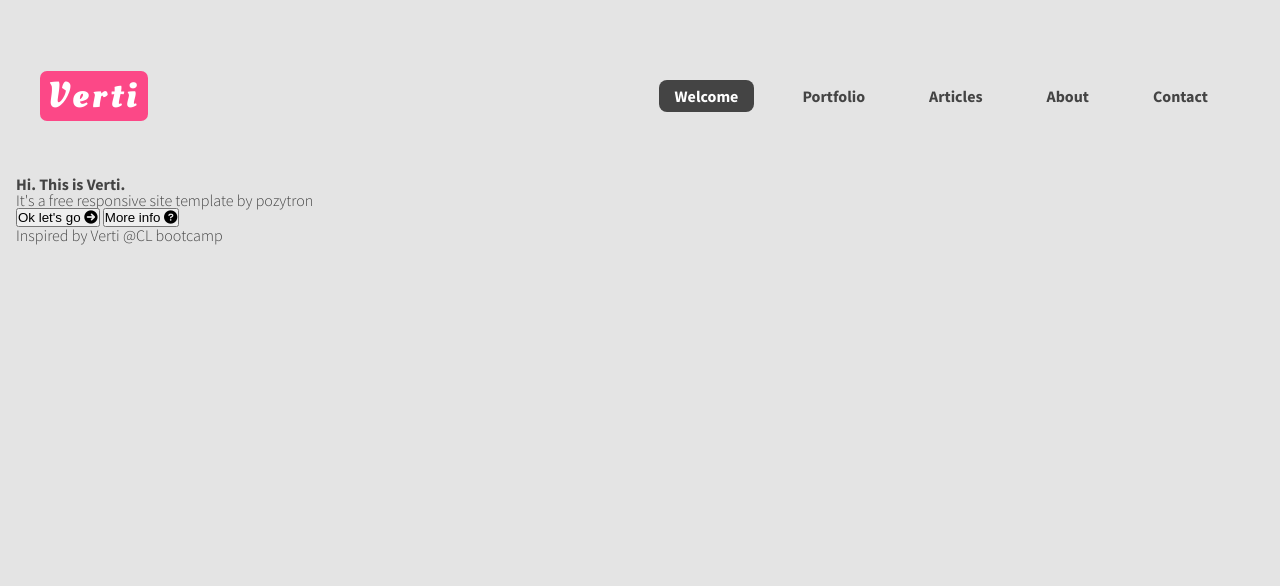
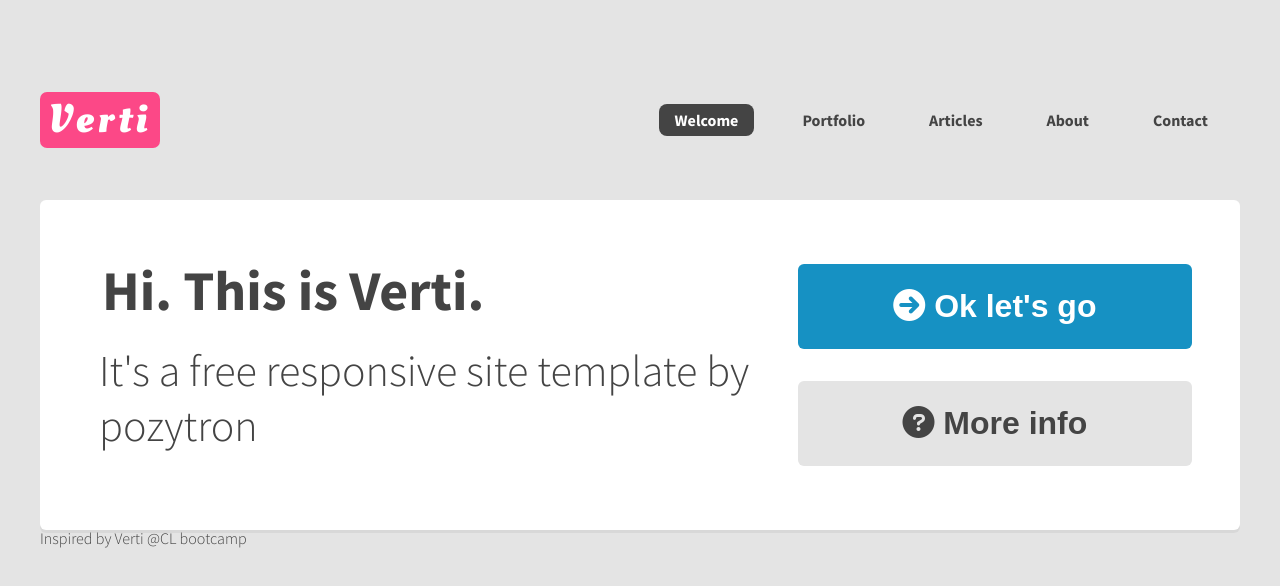
Before and after one commit to pozytron/Verti, a website: page public/index.html in a window 1280 px wide. Drawn offline with Linux system fonts and the light colour scheme.

Commit message:
welcome section added

```diff
--- a/public/index.html
+++ b/public/index.html
@@ -24,17 +24,22 @@
         </ul>
     </nav>
 </header>
-<section>
-    <h2>Hi. This is Verti.</h2>
-    <p>It's a free responsive site template by pozytron</p>
-    <button>
-        Ok let's go
-        <span class="fas fa-arrow-circle-right"></span>
-    </button>
-    <button>
-        More info
-        <span class="fas fa-question-circle"></span>
-    </button>
+<section class="welcome">
+    <div class="welcome__content">
+    <h2 class="welcome__title">Hi. This is Verti.</h2>
+    <p class="welcome__description">It's a free responsive site template by pozytron</p>
+    </div>
+    <div class="welcome__actions">
+        <button class="welcome__cta">
+            <span class="fas fa-arrow-circle-right"></span>
+            Ok let's go
+        </button>
+        <button class="welcome__more">
+            <span class="fas fa-question-circle"></span>
+            More info
+        </button>
+
+    </div>
 </section>
 
 
--- a/src/styles/_base.scss
+++ b/src/styles/_base.scss
@@ -1,9 +1,7 @@
 body{
   background-color:$main-background-color;
   color:$main-font-color;
-  @include tablet{
-    padding:1em;
-  }
+  padding:2.5em;
 }
 a{
   color:$main-font-color;
--- a/src/styles/_custom.scss
+++ b/src/styles/_custom.scss
@@ -1,2 +1,3 @@
 @import "base";
 @import "components/header";
+@import "components/welcome";
--- a/src/styles/_reset.scss
+++ b/src/styles/_reset.scss
@@ -48,3 +48,13 @@
   border-collapse: collapse;
   border-spacing: 0;
 }
+button{
+  background-color: transparent;
+  border:none;
+  padding: 0.75em 1em;
+  margin: 0.5em 0;
+  width: 100%;
+  border-radius:6px;
+  font-size: 2em;
+  font-weight: 900;
+}
--- a/src/styles/components/_header.scss
+++ b/src/styles/components/_header.scss
@@ -1,11 +1,10 @@
 header{
-  height: 35vh;
+  height: 20vh;
   display:flex;
   align-items: center;
   justify-content: center;
   @include tablet{
     justify-content: space-between;
-    height: 20vh;
   }
   @include desktop;
   .logo{
@@ -14,7 +13,7 @@
     padding:0.2em ;
     display:inline-block;
     border-radius:7px;
-    font-size: 2.25em;
+    font-size: 2.5em;
     font-family: 'Oleo Script', cursive;
     letter-spacing:0.1em;
     font-weight:300;
--- /dev/null
+++ b/src/styles/components/_welcome.scss
@@ -0,0 +1,56 @@
+.welcome {
+  margin-top: 2em;
+  background-color: white;
+  border-radius: 6px;
+  box-shadow: 0 3px 0 0 rgba(0, 0, 0, 0.05);
+  padding: 3em;
+  @include desktop;
+  @include tablet{
+    display: flex;
+
+  }
+  .welcome__content{
+    @include tablet{
+      width: 180%;
+    }
+    .welcome__title {
+      padding-top: 1em;
+      font-size: 3.5em;
+      text-align: center;
+      @include tablet{
+        text-align:left;
+        padding:0.25em;
+      }
+    }
+    .welcome__description {
+      padding: 0.5em 0;
+      font-size: 2.75em;
+      text-align: center;
+      line-height: 1.25em;
+      @include tablet{
+        text-align:left;
+      }
+      @include tablet{
+        text-align:left;
+        padding:0.25em;
+      }
+
+    }
+  }
+
+  .welcome__actions {
+    @include tablet{
+      width: 100%;
+    }
+    .welcome__cta {
+      background-color: $button-featured-color;
+      color: white;
+    }
+
+    .welcome__more {
+      background-color: $main-background-color;
+
+      color: $main-font-color;
+    }
+  }
+}
```
Also changed, not shown: public/css/style.css, 1 other file.
